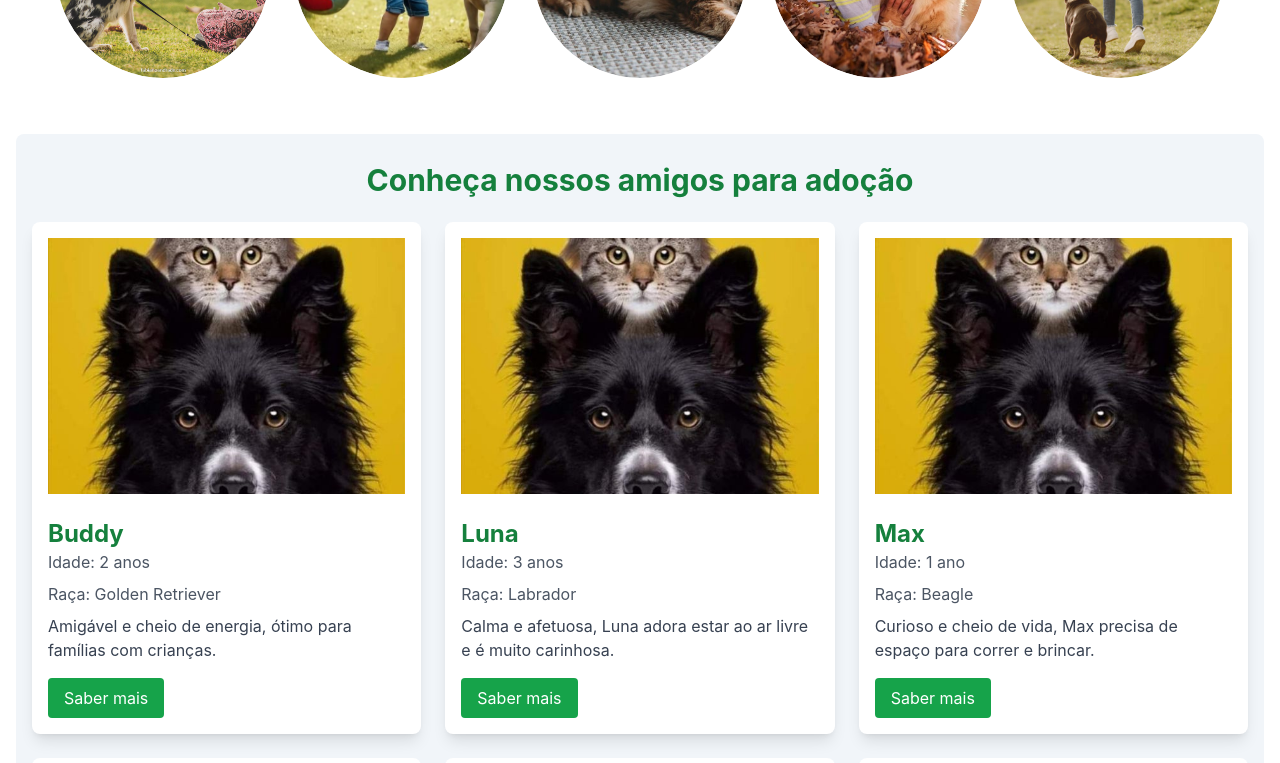
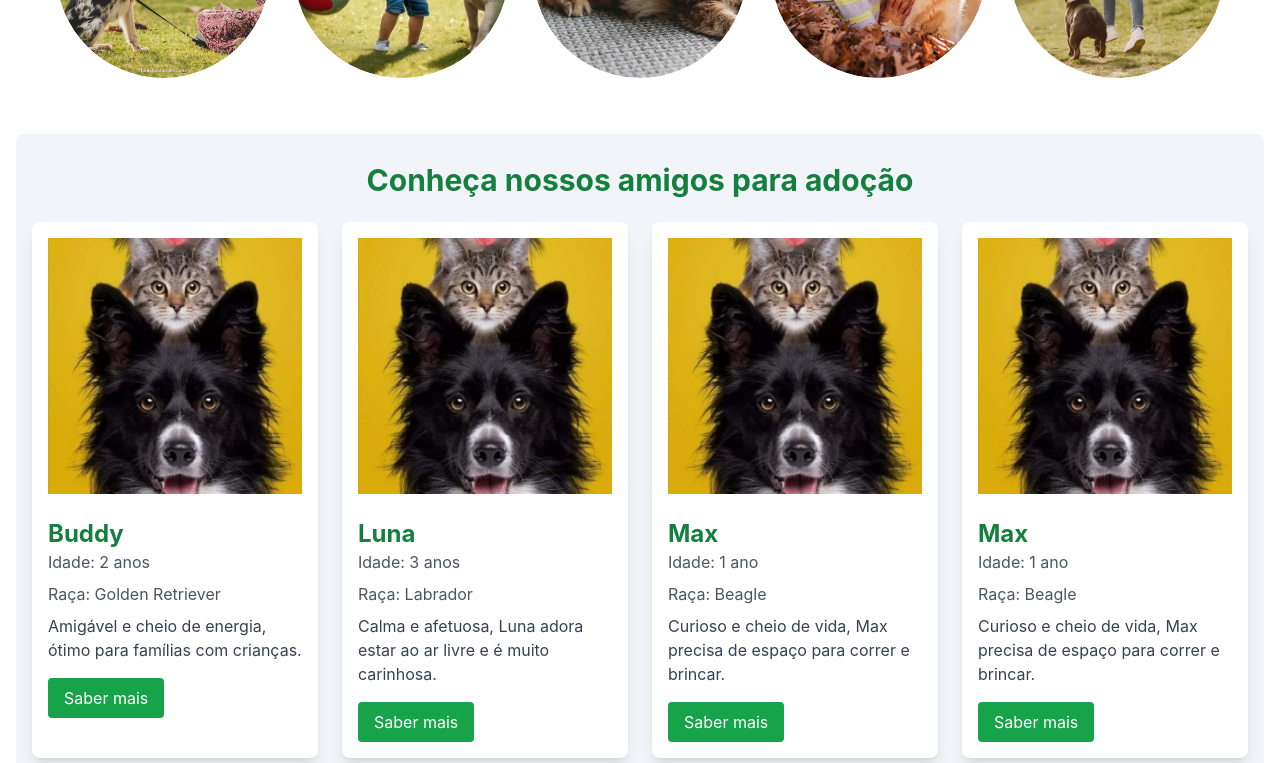
Before and after one commit to michele-oliveira/canil-pelos-e-bigodes-frontend, a React (Create React App) app: page / in a window 1280 px wide. Shown: the part 840-1603 px from the top of the page. Built offline with nearby package versions, Linux system fonts and the light colour scheme; no server answers.

Commit message:
Melhorando layout dos Cards, limitando a largura em telas muito grandes e adicionando breakpoints 'xl' e '2xl'

```diff
--- a/src/components/Cards.js
+++ b/src/components/Cards.js
@@ -48,11 +48,11 @@ const Cards = () => {
   ];
 
   return (
-    <div className="bg-slate-100 p-4 m-4 rounded-lg">
+    <div className="flex flex-col items-center bg-slate-100 p-4 m-4 rounded-lg">
       <h1 className="text-3xl text-green-700 mb-6 pt-3 text-center font-bold">
         Conheça nossos amigos para adoção
       </h1>
-      <div className="grid grid-cols-1 md:grid-cols-2 lg:grid-cols-3 gap-6">
+      <div className="grid grid-cols-1 md:grid-cols-2 lg:grid-cols-3 xl:grid-cols-4 2xl:grid-cols-5 gap-6 max-w-[1900px]">
         {pets.map((pet, index) => (
           <div
             key={index}
```
